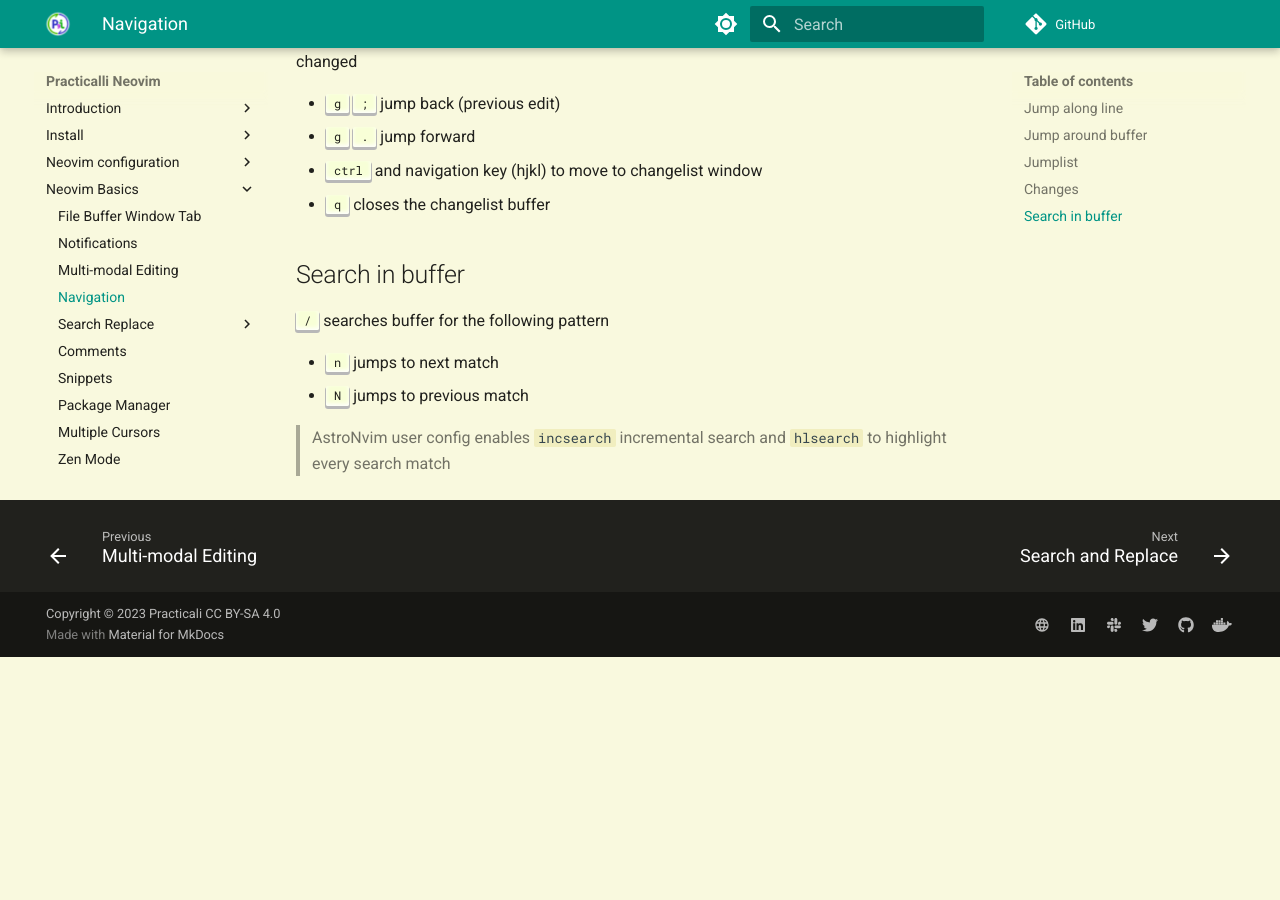
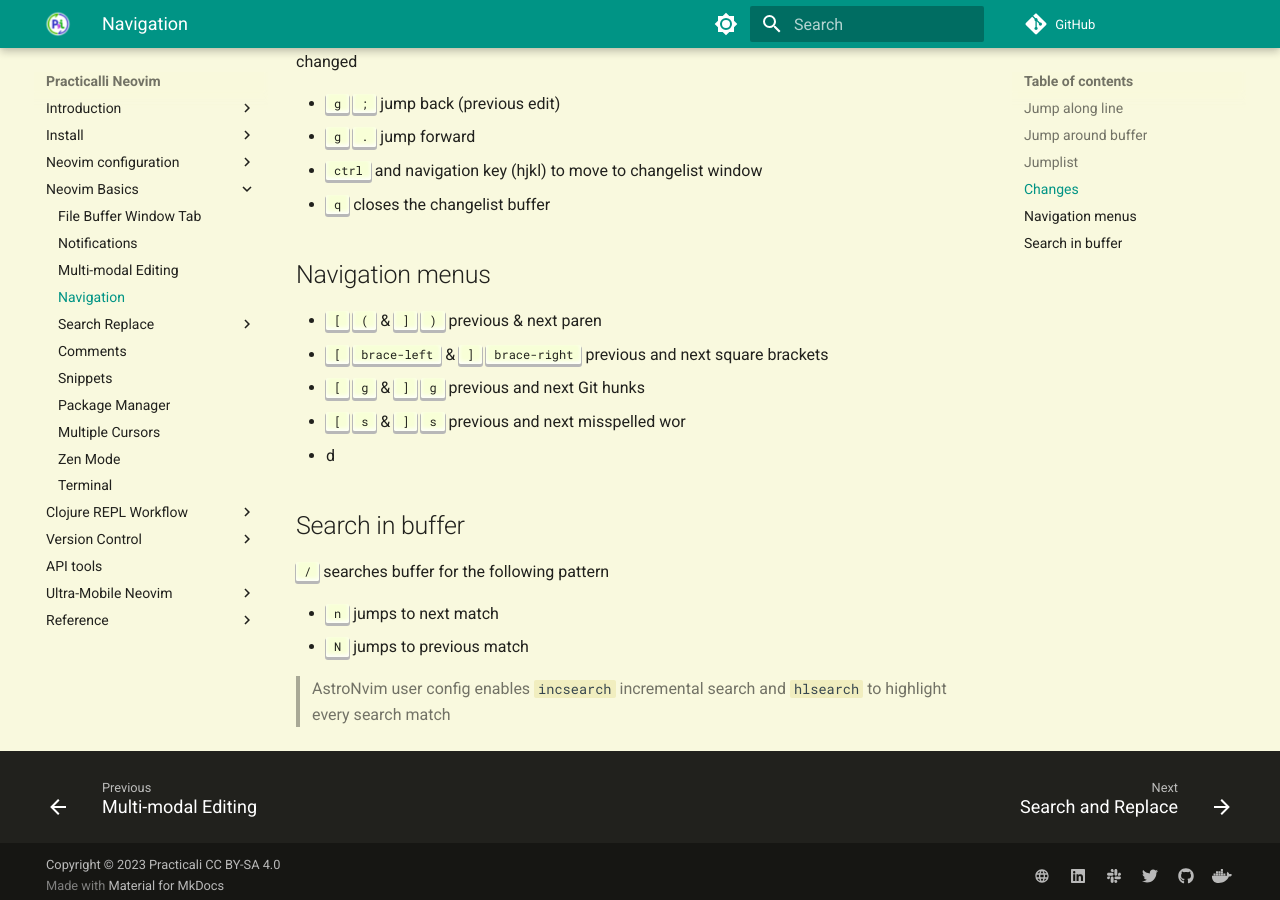
Before and after one commit to practicalli/neovim, an MkDocs documentation site: the page built from docs/neovim-basics/navigation.md, in a window 1280 px wide and 900 px high, scrolled down 2529 px. Built offline with MkDocs 1.6.1 and Material for MkDocs 9.7.7, drawn with Linux system fonts in a browser that asks for light colours; plug-ins that fetch from the network failed and are left out; comment, search, counter and statistics services are not loaded; before the commit the page ends 3186 px from its top, so only the background shows below that.

Commit message:
basics: navigation menus with [ and ]
Signed-off-by: Practicalli Johnny <250870+practicalli-johnny@users.noreply.github.com>

```diff
--- a/docs/neovim-basics/navigation.md
+++ b/docs/neovim-basics/navigation.md
@@ -107,6 +107,15 @@
 - ++"q"++ closes the changelist buffer
 
 
+## Navigation menus
+
+- ++bracket-left++ ++"("++ &  ++bracket-right++ ++")"++ previous & next paren
+- ++bracket-left++ ++"brace-left"++ &  ++bracket-right++ ++"brace-right"++ previous and next square brackets
+- ++bracket-left++ ++"g"++ &  ++bracket-right++ ++"g"++ previous and next Git hunks
+- ++bracket-left++ ++"s"++ &  ++bracket-right++ ++"s"++ previous and next misspelled wor
+- d
+
+
 ## Search in buffer
 
 ++slash++ searches buffer for the following pattern
```
